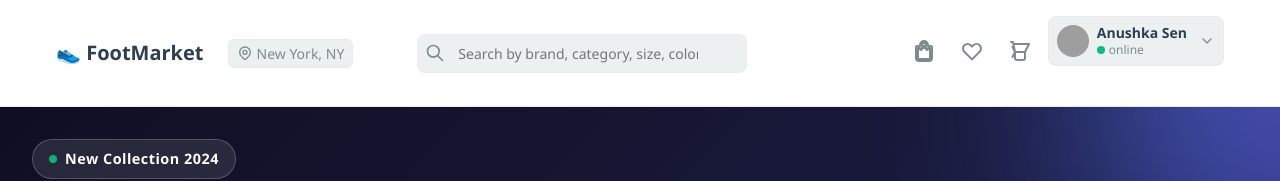
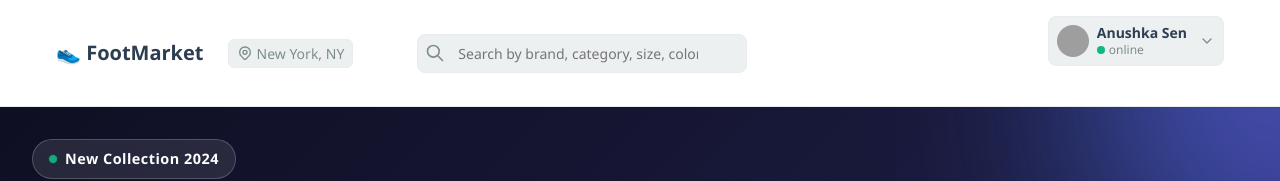
Before and after one commit to rumpa92/Footwear, a Vue app: page / in a window 1280 px wide. Shown: the top 181 px of the page. Built offline with nearby package versions, Linux system fonts and the light colour scheme; grey boxes are pictures that could not be loaded.

Commit message:
Apply diff: remove title attr and SVG paths in header action buttons
cgen-3f82754c6a08429d811f092e9c704342

```diff
--- a/src/components/layout/Header.vue
+++ b/src/components/layout/Header.vue
@@ -70,16 +70,14 @@
         <!-- User Actions -->
         <div class="user-actions" style="margin-left: 117px;">
           <!-- My Orders -->
-          <button v-if="isAuthenticated" class="action-btn" @click="goToOrders" title="My Orders">
+          <button v-if="isAuthenticated" class="action-btn" @click="goToOrders">
             <svg class="action-icon" fill="none" stroke="currentColor" viewBox="0 0 24 24">
-              <path stroke-linecap="round" stroke-linejoin="round" stroke-width="2" d="M19 7h-3V6a4 4 0 0 0-8 0v1H5a1 1 0 0 0-1 1v11a3 3 0 0 0 3 3h10a3 3 0 0 0 3-3V8a1 1 0 0 0-1-1zM10 6a2 2 0 0 1 4 0v1h-4V6zm8 13a1 1 0 0 1-1 1H7a1 1 0 0 1-1-1V9h2v1a1 1 0 0 0 2 0V9h4v1a1 1 0 0 0 2 0V9h2v10z"/>
             </svg>
           </button>
 
           <!-- Wishlist -->
           <button class="action-btn" @click="goToWishlist">
             <svg class="action-icon" fill="none" stroke="currentColor" viewBox="0 0 24 24">
-              <path stroke-linecap="round" stroke-linejoin="round" stroke-width="2" d="M4.318 6.318a4.5 4.5 0 000 6.364L12 20.364l7.682-7.682a4.5 4.5 0 00-6.364-6.364L12 7.636l-1.318-1.318a4.5 4.5 0 00-6.364 0z"></path>
             </svg>
             <span class="action-count" v-if="wishlistCount">{{ wishlistCount }}</span>
           </button>
@@ -87,7 +85,6 @@
           <!-- Cart -->
           <button class="action-btn" @click="toggleCart">
             <svg class="action-icon" fill="none" stroke="currentColor" viewBox="0 0 24 24">
-              <path stroke-linecap="round" stroke-linejoin="round" stroke-width="2" d="M3 3h2l.4 2M7 13h10l4-8H5.4m0 0L7 13m0 0l-2.5 5M7 13l-2.5-5M17 13v6a2 2 0 01-2 2H9a2 2 0 01-2-2v-6"></path>
             </svg>
             <span class="action-count" v-if="cartItemCount">{{ cartItemCount }}</span>
           </button>
```
